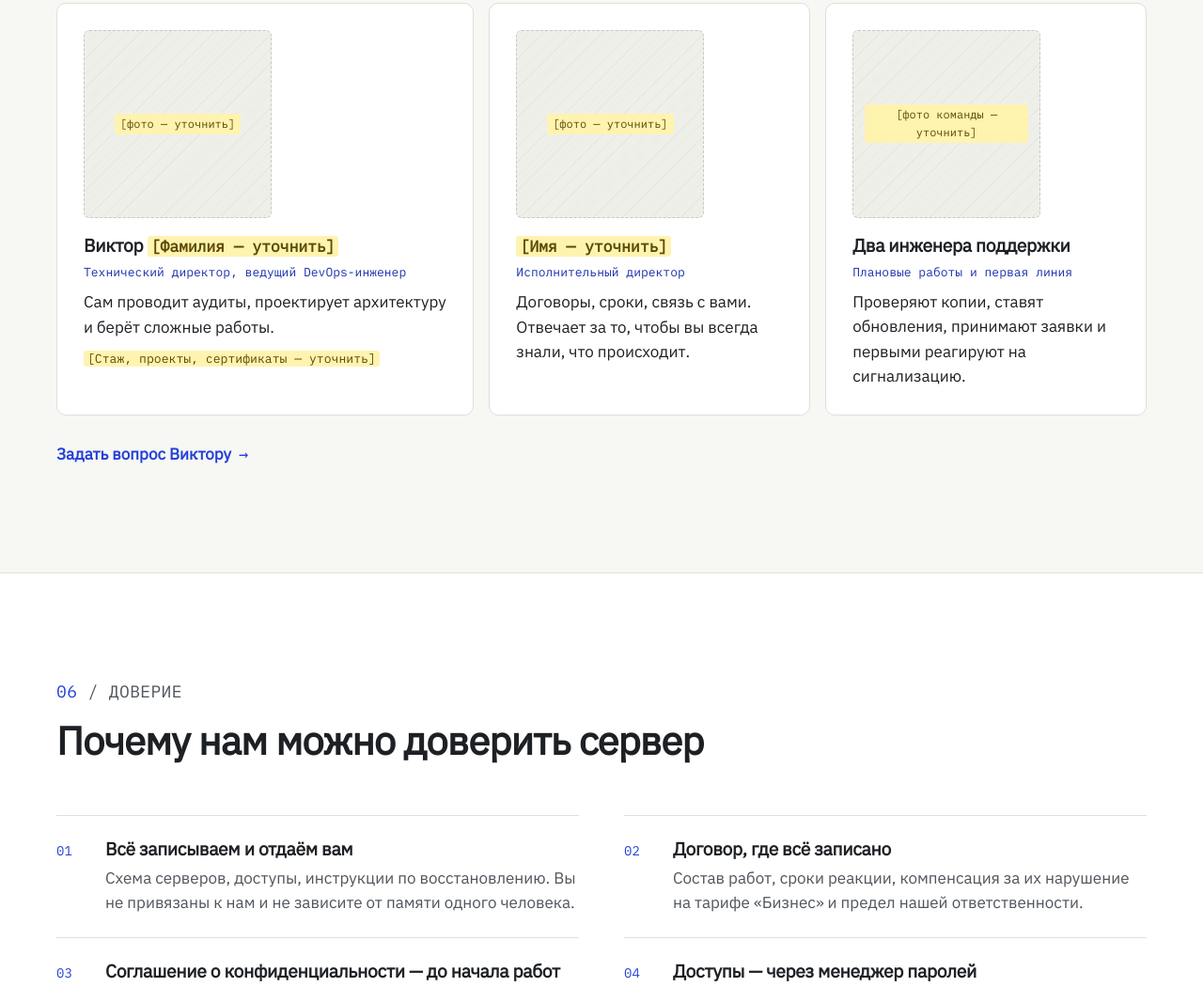
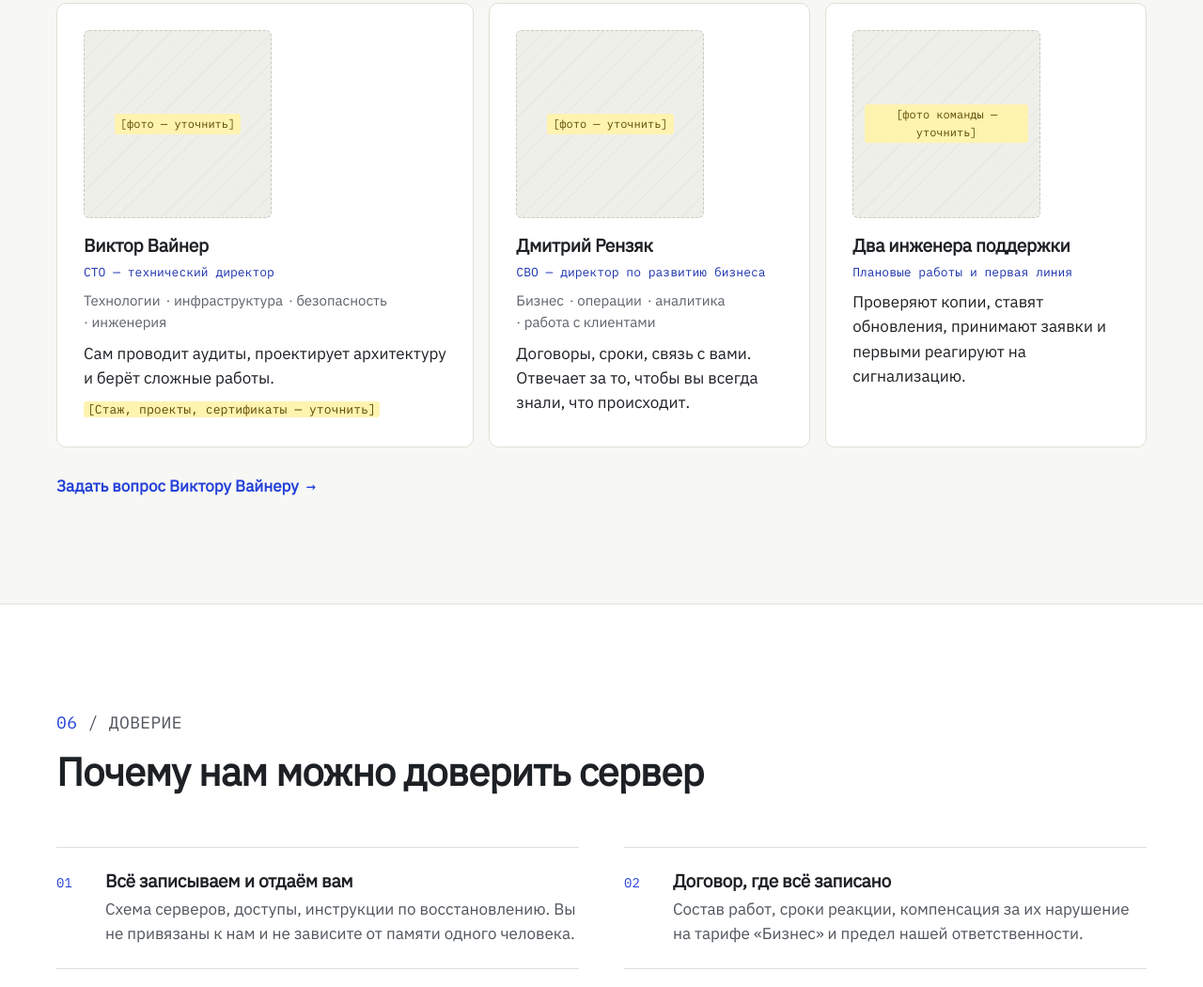
Before and after one commit to rdn513/rootlab-site, an Astro site: page / in a window 1280 px wide. Shown: the part 5759-6809 px from the top of the page at 94% size. Built offline with nearby package versions, Linux system fonts and the light colour scheme; Astro itself is replaced by a stand-in of ours.

Commit message:
Команда: Виктор Вайнер (CTO) и Дмитрий Рензяк (CBO)
Имена и роли в блоке «Команда», на /audit и в schema.org Organization.employee.

Co-Authored-By: Claude Opus 5.5 <noreply@anthropic.com>
Claude-Session: https://claude.ai/code/session_01QKoAWiBz5eNiT76wsZrEFx

```diff
--- a/src/components/Team.astro
+++ b/src/components/Team.astro
@@ -13,6 +13,7 @@ import { team } from '../data/site';
       <div class="member__body">
         <h3><Txt text={m.name} />{m.surname && <> <Txt text={m.surname} /></>}</h3>
         <p class="member__role mono">{m.role}</p>
+        {m.areas && <p class="member__areas small">{m.areas.split(' · ').map((a, k) => <span>{k > 0 && '· '}{a}</span>)}</p>}
         <p>{m.text}</p>
         {m.details && <p class="small"><Txt text={m.details} /></p>}
       </div>
@@ -40,4 +41,6 @@ import { team } from '../data/site';
   .member__photo img { width: 100%; height: 100%; object-fit: cover; border-radius: var(--radius); }
   .member__body { display: grid; gap: 8px; }
   .member__role { font-size: .8125rem; color: var(--accent-ink); }
+  .member__areas { color: var(--ink-3); display: flex; flex-wrap: wrap; gap: 0 6px; }
+  .member__areas span { white-space: nowrap; }
 </style>
--- a/src/data/site.ts
+++ b/src/data/site.ts
@@ -306,16 +306,18 @@ export const partners = {
 export const team = [
   {
     name: 'Виктор',
-    surname: '[Фамилия — уточнить]',
-    role: 'Технический директор, ведущий DevOps-инженер',
+    surname: 'Вайнер',
+    role: 'CTO — технический директор',
+    areas: 'Технологии · инфраструктура · безопасность · инженерия',
     text: 'Сам проводит аудиты, проектирует архитектуру и берёт сложные работы.',
     details: '[Стаж, проекты, сертификаты — уточнить]',
     photo: '', // путь к фото, например '/team/viktor.jpg' — [фото — уточнить]
   },
   {
-    name: '[Имя — уточнить]',
-    surname: '',
-    role: 'Исполнительный директор',
+    name: 'Дмитрий',
+    surname: 'Рензяк',
+    role: 'CBO — директор по развитию бизнеса',
+    areas: 'Бизнес · операции · аналитика · работа с клиентами',
     text: 'Договоры, сроки, связь с вами. Отвечает за то, чтобы вы всегда знали, что происходит.',
     details: '',
     photo: '', // [фото — уточнить]
@@ -324,6 +326,7 @@ export const team = [
     name: 'Два инженера поддержки',
     surname: '',
     role: 'Плановые работы и первая линия',
+    areas: '',
     text: 'Проверяют копии, ставят обновления, принимают заявки и первыми реагируют на сигнализацию.',
     details: '',
     photo: '',
--- a/src/lib/schema.ts
+++ b/src/lib/schema.ts
@@ -1,5 +1,5 @@
 // Разметка schema.org (JSON-LD). Все цены и контакты — из src/data/site.ts
-import { company, social, products, plans, isPlaceholder, type Product } from '../data/site';
+import { company, social, products, plans, team, isPlaceholder, type Product } from '../data/site';
 
 export function organization() {
   const org: Record<string, unknown> = {
@@ -20,6 +20,9 @@ export function organization() {
     },
     areaServed: { '@type': 'Country', name: 'Россия' },
     sameAs: social.map((s) => s.url),
+    employee: team
+      .filter((m) => m.surname && !isPlaceholder(m.surname))
+      .map((m) => ({ '@type': 'Person', name: `${m.name} ${m.surname}`, jobTitle: m.role })),
   };
   if (!isPlaceholder(company.phone)) org.telephone = company.phone;
   return org;
--- a/src/pages/audit/index.astro
+++ b/src/pages/audit/index.astro
@@ -27,7 +27,7 @@ const process = [
   ['День 0 — договор и NDA', 'Подписываем договор и соглашение о конфиденциальности. Порядок оплаты — [условия оплаты — уточнить].'],
   ['День 1 — доступы', 'Вы передаёте доступы через менеджер паролей. Если не знаете, где какие доступы, — поможем составить список.'],
   ['Дни 1–4 — проверка', 'Только смотрим и ничего не меняем на рабочих серверах без вашего согласия.'],
-  ['День 5 — отчёт', 'Присылаем отчёт. Для аудита — часовой созвон с Виктором, техническим директором: разбираем риски и план.'],
+  ['День 5 — отчёт', 'Присылаем отчёт. Для аудита — часовой созвон с Виктором Вайнером, техническим директором: разбираем риски и план.'],
 ];
 
 const auditFaq = [
--- a/src/pages/index.astro
+++ b/src/pages/index.astro
@@ -177,7 +177,7 @@ const trust = [
         Кейсов у нас пока нет — мы только открылись. Поэтому аудит проводит сам технический директор, а цена первого шага фиксирована.
       </SectionHead>
       <Team />
-      <p class="team__q"><BotButton tag="team" variant="link">Задать вопрос Виктору</BotButton></p>
+      <p class="team__q"><BotButton tag="team" variant="link">Задать вопрос Виктору Вайнеру</BotButton></p>
     </div>
   </section>
 
```
Also changed, not shown: docs/screens/team-desktop.png (added).
